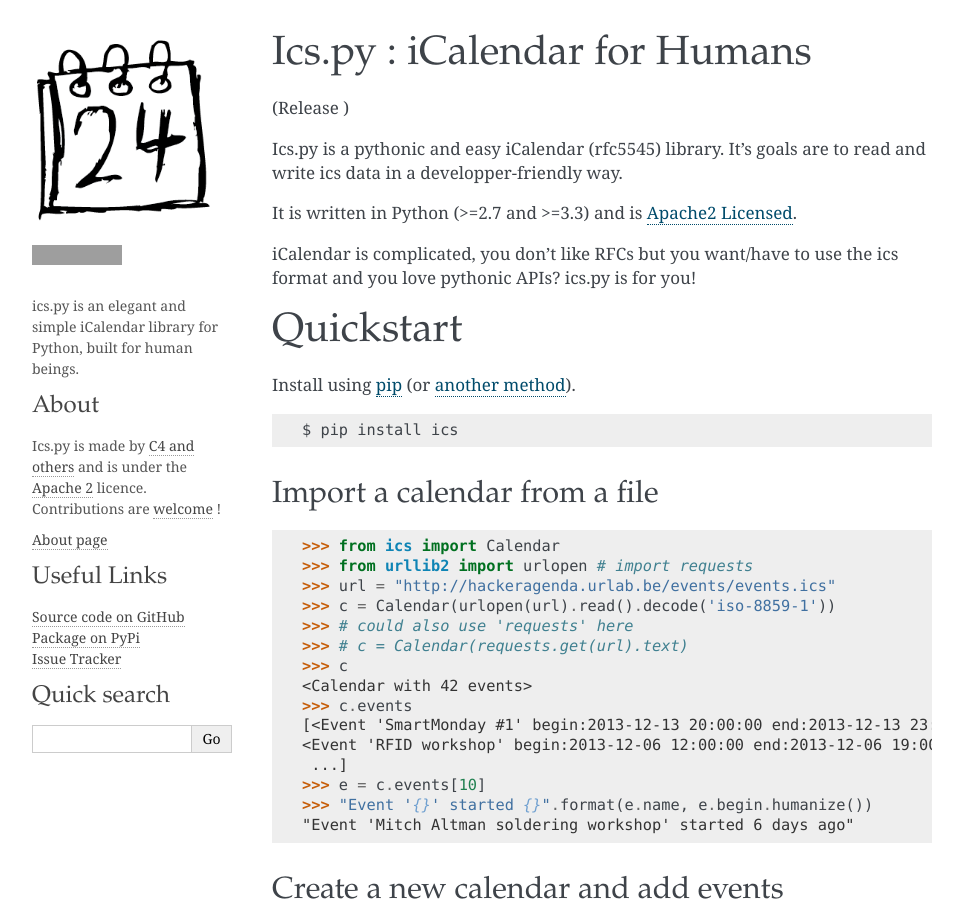
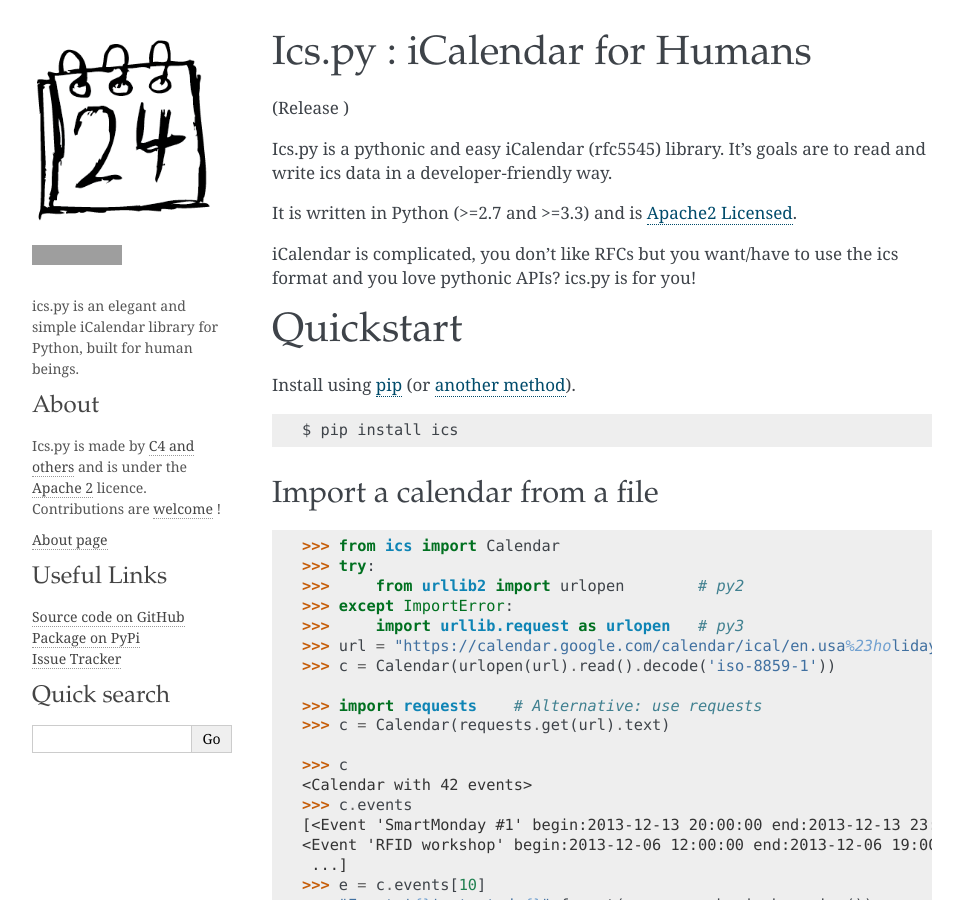
Before and after one commit to ics-py/ics-py, a Sphinx documentation site: the page built from doc/index.rst, in a window 1280 px wide and 900 px high. Shown: the whole window, without its empty margins (148-1111 px from the left). Built offline with Sphinx 7.4.7, drawn with Linux system fonts in a browser that asks for light colours; the version number could not be read and is left out; grey boxes are pictures that could not be loaded.

Commit message:
clean up examples and fix spelling

```diff
--- a/doc/examples.rst
+++ b/doc/examples.rst
@@ -4,11 +4,16 @@ Import a calendar from a file
 .. code-block:: python
 
     >>> from ics import Calendar
-    >>> from urllib2 import urlopen # import requests
-    >>> url = "http://hackeragenda.urlab.be/events/events.ics"
+    >>> try:
+    >>>     from urllib2 import urlopen        # py2
+    >>> except ImportError:
+    >>>     import urllib.request as urlopen   # py3
+    >>> url = "https://calendar.google.com/calendar/ical/en.usa%23holiday%40group.v.calendar.google.com/public/basic.ics"
     >>> c = Calendar(urlopen(url).read().decode('iso-8859-1'))
-    >>> # could also use 'requests' here
-    >>> # c = Calendar(requests.get(url).text)
+
+    >>> import requests    # Alternative: use requests
+    >>> c = Calendar(requests.get(url).text)
+
     >>> c
     <Calendar with 42 events>
     >>> c.events
--- a/doc/index.rst
+++ b/doc/index.rst
@@ -8,7 +8,7 @@ Ics.py : iCalendar for Humans
 
 (Release |version|)
 
-Ics.py is a pythonic and easy iCalendar (rfc5545) library. It's goals are to read and write ics data in a developper-friendly way.
+Ics.py is a pythonic and easy iCalendar (rfc5545) library. It's goals are to read and write ics data in a developer-friendly way.
 
 It is written in Python (>=2.7 and >=3.3) and is  :ref:`Apache2 Licensed <apache2>`.
 
```
